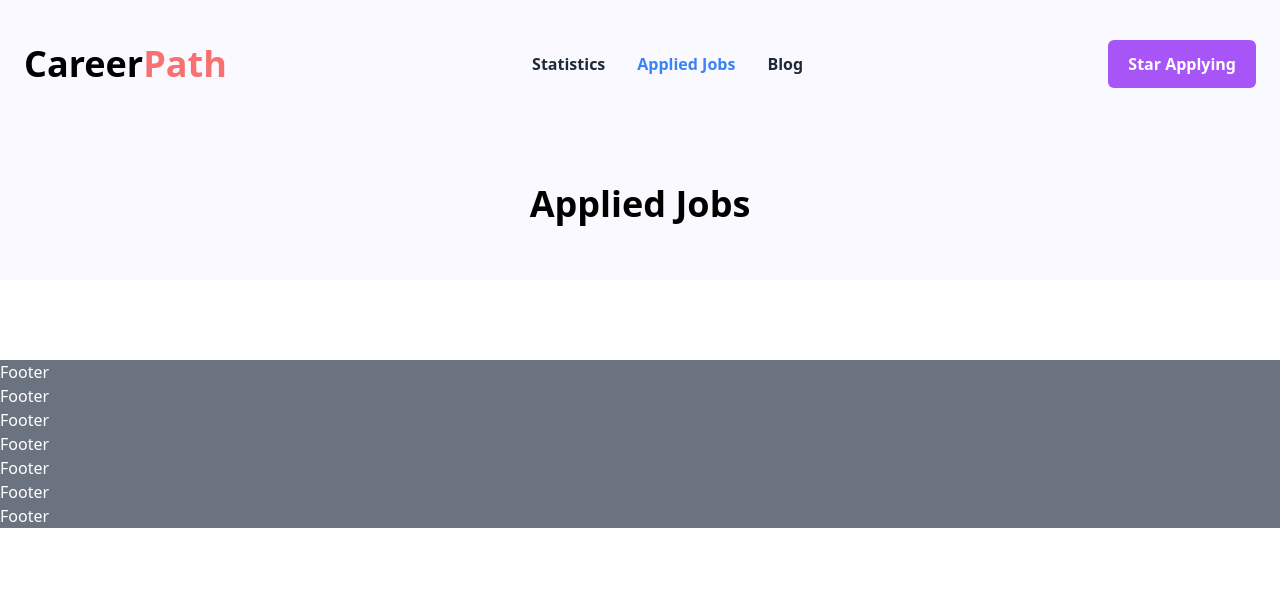
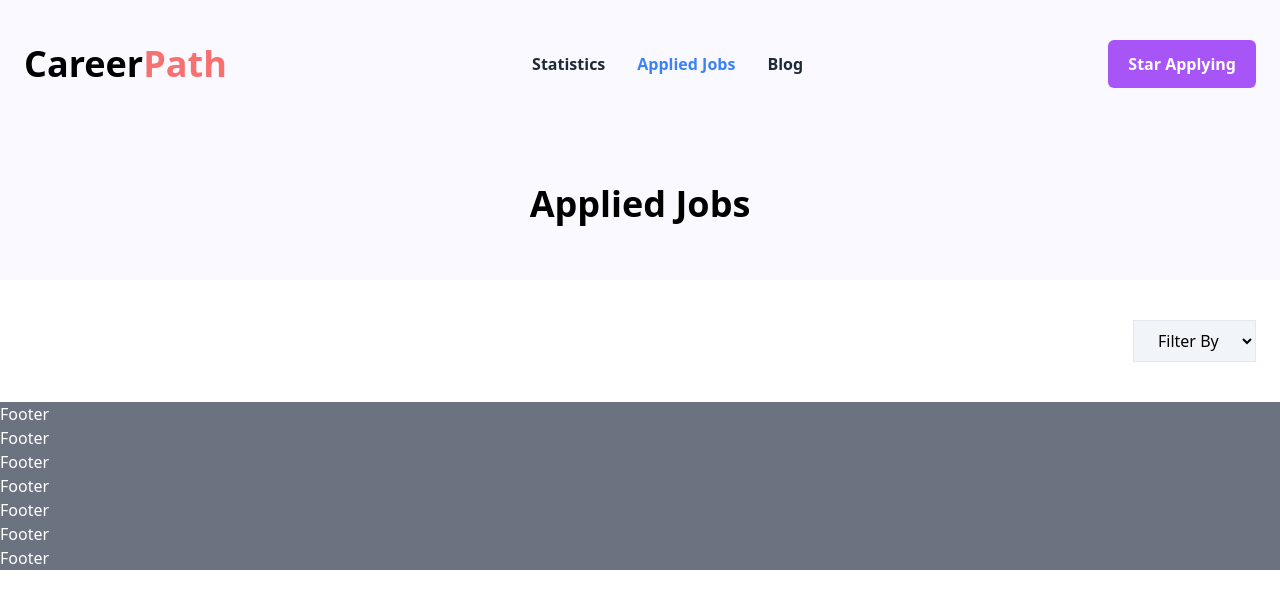
Before and after one commit to hasibahamedsakib/career-path, a React (Vite) app: page /applied-jobs in a window 1280 px wide. Shown: the top 608 px of the page. Built offline with nearby package versions, Linux system fonts and the light colour scheme.

Commit message:
back to job details by id part is compleated

```diff
--- a/src/Components/AppliedJobs/AppliedJobs.jsx
+++ b/src/Components/AppliedJobs/AppliedJobs.jsx
@@ -18,6 +18,10 @@ const AppliedJobs = () => {
       allJobs.push(jobs);
     }
   }
+  const handleChange = (e) => {
+    console.log(e.target.value);
+    console.log("click");
+  };
   // console.log(allJobs);
   return (
     <div>
@@ -25,6 +29,15 @@ const AppliedJobs = () => {
         Applied Jobs
       </h1>
       <div className="container">
+        <div className="text-right">
+          <select className="border px-5 py-2 bg-slate-100 outline-none">
+            <option onClick={() => handleChange()}>Filter By </option>
+            <option onChange={() => handleChange()} value="remote">
+              Remote
+            </option>
+            <option value="onsite">Onsite</option>
+          </select>
+        </div>
         {allJobs &&
           allJobs?.map((job, indx) => <ShowJobs key={indx} jobs={job} />)}
       </div>
--- a/src/Components/AppliedJobs/ShowJobs.jsx
+++ b/src/Components/AppliedJobs/ShowJobs.jsx
@@ -1,8 +1,9 @@
 import React from "react";
+import { useNavigate } from "react-router-dom";
 
 const ShowJobs = ({ jobs }) => {
-  const { position, company, location, jobType, logo } = jobs;
-
+  const { position, company, location, jobType, logo, id } = jobs;
+  const navigate = useNavigate();
   return (
     <div className="border p-6 rounded-md my-4 flex  items-center">
       <div className="bg-gray-100 rounded-md p-8">
@@ -20,7 +21,12 @@ const ShowJobs = ({ jobs }) => {
           </div>
           <h4 className="text-xl text-slate-500 py-2">{location}</h4>
         </div>
-        <button className="btn-purple ">View Details</button>
+        <button
+          className="btn-purple "
+          onClick={() => navigate(`/details/${id}`)}
+        >
+          View Details
+        </button>
       </div>
     </div>
   );
```
